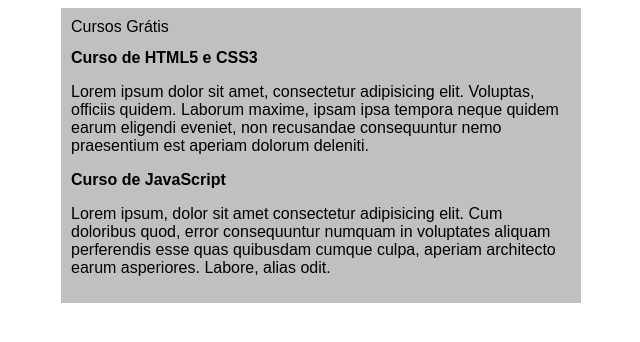
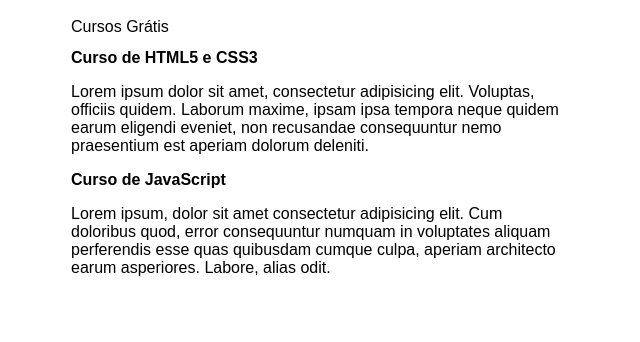
Before and after one commit to PauloCassola/projeto-site, a plain HTML site: page index.html in a window 1280 px wide. Shown: the whole page, without its empty margins (319-959 px from the left). Drawn offline with Linux system fonts and the light colour scheme.

Commit message:
Update style.css

```diff
--- a/estilos/style.css
+++ b/estilos/style.css
@@ -6,7 +6,7 @@ body{
     background-color: rgb(red, green, blue);
 }
 main{
-    background-color: silver;
+    background-color: white;
     width: 500px;
     margin: auto;
     padding: 10px;
```
